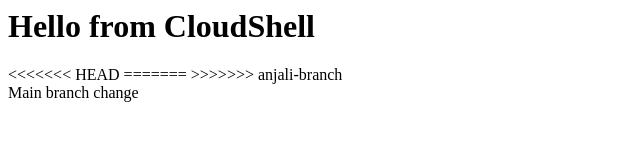
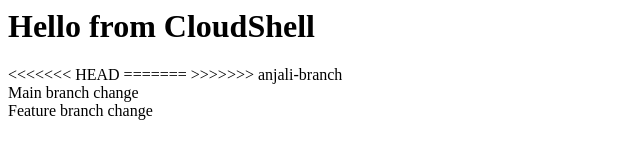
Before and after one commit to iamaniketjangid/git-practice, a plain HTML site: page index.html in a window 1280 px wide. Shown: the whole page, without its empty margins (0-640 px from the left). Drawn offline with Linux system fonts and the light colour scheme.

Commit message:
Changed header in feature

```diff
--- a/index.html
+++ b/index.html
@@ -5,3 +5,4 @@
 <anjali branch this>
 >>>>>>> anjali-branch
 <header>Main branch change</header>
+<header>Feature branch change</header>
```
